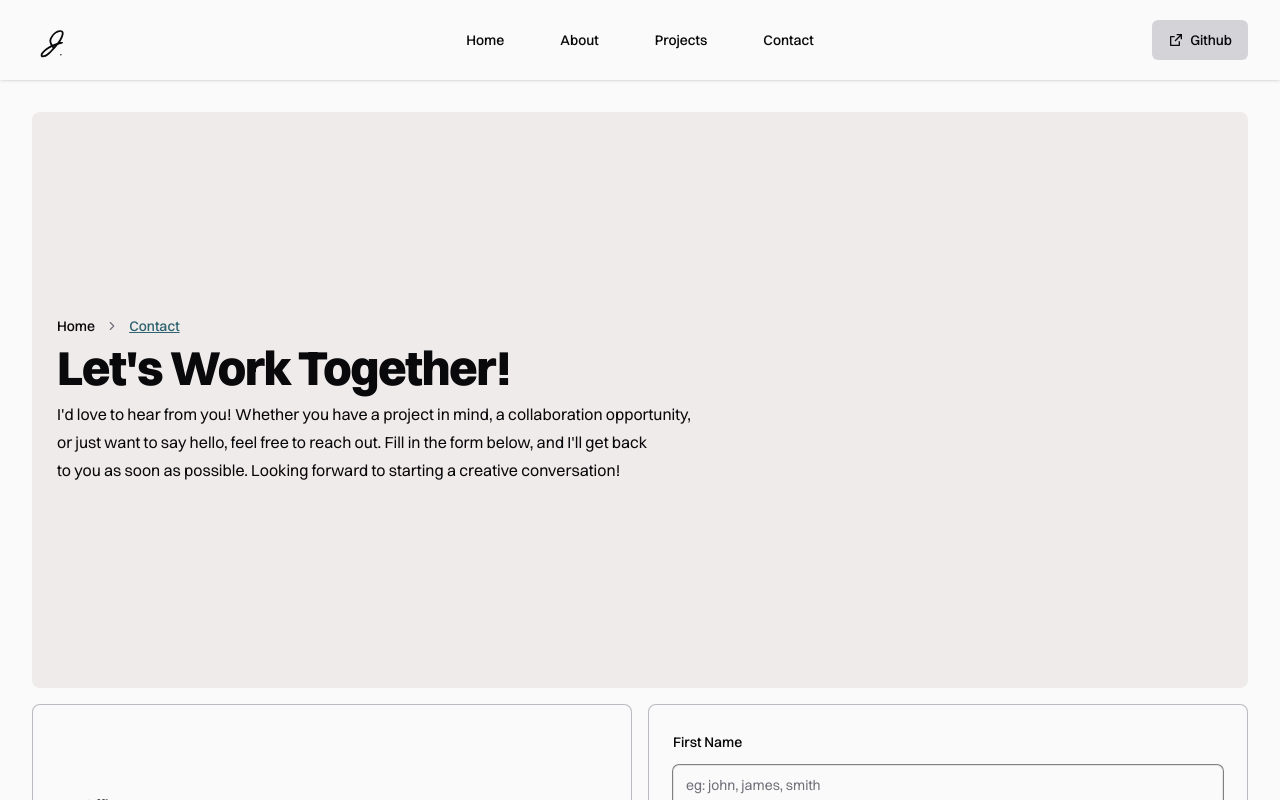
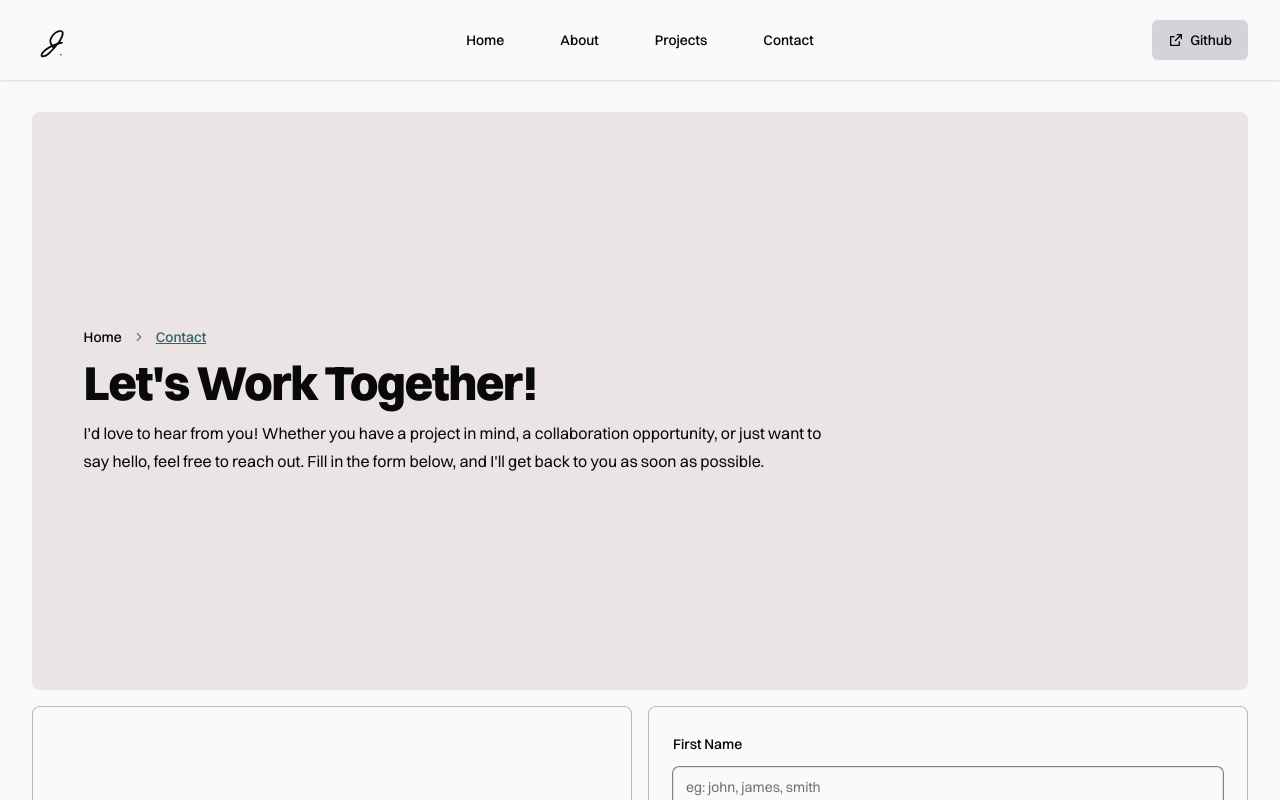
Before and after one commit to Justin-Bento/portfolio, a Next.js app: page /contact in a window 1280 px wide. Shown: the top 800 px of the page. Built offline with nearby package versions, Linux system fonts and the light colour scheme; no server answers.

Commit message:
Improved the contrast of the card background for accessibility purposes

```diff
--- a/app/(frontend)/about/page.tsx
+++ b/app/(frontend)/about/page.tsx
@@ -30,7 +30,7 @@ export default function Page() {
       <main className="p-4 3xl:container lg:gap-6 lg:p-8 3xl:mx-auto">
         <section className="grid grid-cols-1 gap-4 md:grid-cols-12">
           {/* Full-width Card */}
-          <Card className="col-span-12 border-transparent bg-secondary/10">
+          <Card className="col-span-12 border-transparent bg-accent/30">
             <div className="mx-auto flex min-h-[65svh] w-11/12 items-center xl:min-h-[36rem]">
               <div className="space-y-3">
                 <Breadcrumb>
@@ -58,7 +58,7 @@ export default function Page() {
                   Building with Purpose.
                 </h2>
                 <p className="line-clamp-4 text-balance text-black opacity-70 dark:text-white">
-                  As you know my mame is Justin Bento. My job is to write
+                  As you know my name is Justin Bento. My job is to write
                   maintainable code and turn ideas into tools that work, look
                   great and are pleasant to use. I build with purpose so every
                   project I work on is a step forward for myself and the teams I
--- a/app/(frontend)/contact/page.tsx
+++ b/app/(frontend)/contact/page.tsx
@@ -21,8 +21,9 @@ export default function page() {
       <Navigation />
       <main className="p-4 3xl:container lg:p-8 3xl:mx-auto">
         <section className="grid grid-cols-1 gap-4 md:grid-cols-12">
-          <Card className="col-span-12 flex min-h-[65svh] items-center justify-center border-transparent bg-[#c6afb1]/20 xl:min-h-[36rem]">
-            <div className="space-y-2 px-4 py-5 sm:p-6">
+          <Card className="col-span-12 border-transparent bg-[#c6afb1]/30">
+            <div className="mx-auto flex min-h-[65svh] w-11/12 items-center xl:min-h-[36rem]">
+              <div className="space-y-3">
                 <Breadcrumb>
                   <BreadcrumbList>
                     <BreadcrumbItem>
@@ -47,13 +48,13 @@ export default function page() {
                 <h1 className="text-3xl font-extrabold capitalize tracking-tight lg:text-5xl dark:text-white">
                   Let&#39;s work together!
                 </h1>
-              <p className="w-8/12 text-balance text-sm/5 md:text-base/7">
+                <p className="w-8/12 text-sm/5 md:text-base/7">
                   I&#39;d love to hear from you! Whether you have a project in
                   mind, a collaboration opportunity, or just want to say hello,
-                feel free to reach out. Fill in the form below, and I&#39;ll get
-                back to you as soon as possible. Looking forward to starting a
-                creative conversation!
+                  feel free to reach out. Fill in the form below, and I&#39;ll
+                  get back to you as soon as possible.
                 </p>
+              </div>
             </div>
           </Card>
           <Card className="col-span-12 min-h-[20dvh] md:col-span-6">
--- a/app/(frontend)/projects/page.tsx
+++ b/app/(frontend)/projects/page.tsx
@@ -35,7 +35,7 @@ export default async function Page() {
       <Navigation />
       <main className="p-4 3xl:container lg:gap-6 lg:p-8 3xl:mx-auto">
         <section className="grid grid-cols-1 gap-4 md:grid-cols-12">
-          <Card className="col-span-12 flex min-h-[65svh] items-center rounded-lg bg-[#aba388]/20 p-8 xl:min-h-[36rem]">
+          <Card className="col-span-12 flex min-h-[65svh] items-center rounded-lg border-transparent bg-[#aba388]/30 p-8 xl:min-h-[36rem]">
             <div className="space-y-2 p-6">
               <Breadcrumb>
                 <BreadcrumbList>
```
Lines whose indentation alone changed are shown as unchanged.
